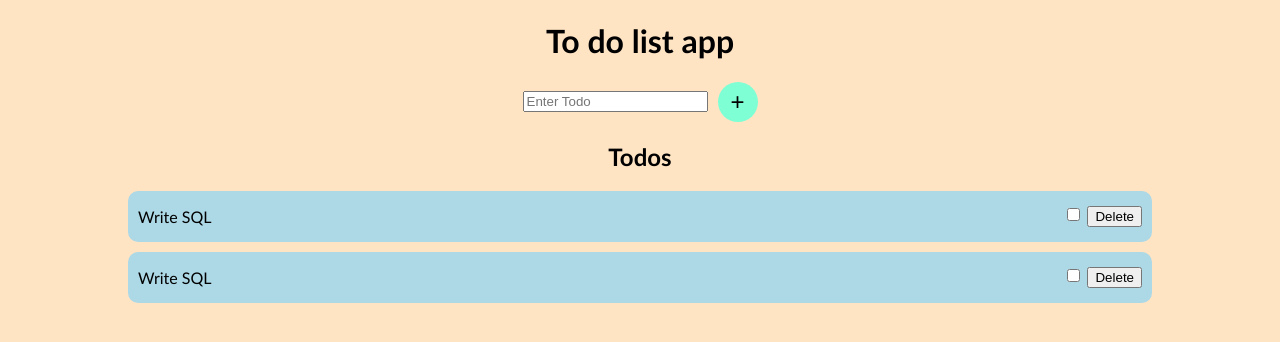
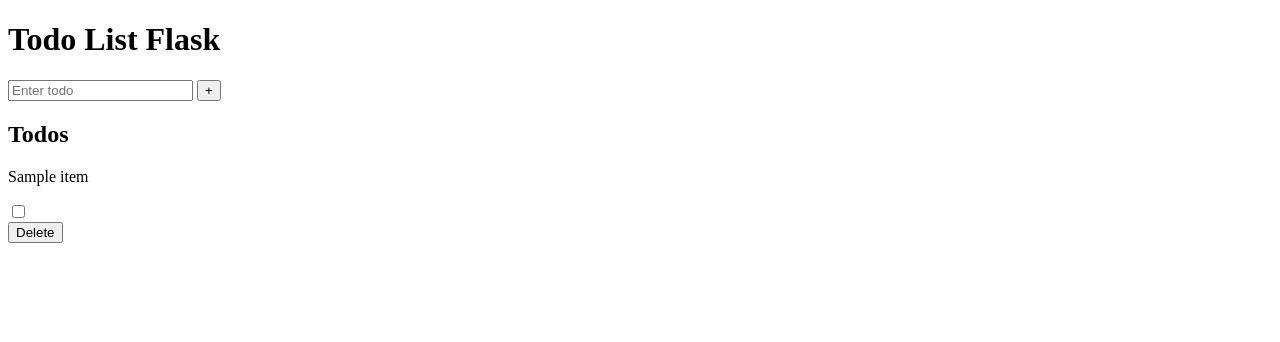
Before and after one commit to Roboteky/To_Do_list, a Flask app: template templates/index.html in a window 1280 px wide. Shown: the top 342 px of the page. Run offline with Flask 3, Linux system fonts and the light colour scheme; the template is opened without the code that fills it: most values are stand-ins (such as "Sample title", 1, 10 or a date in 2020); parts of the project's set-up code (start-up, migrations or seed data) failed here and were passed over.

Commit message:
new commit

```diff
--- a/templates/index.html
+++ b/templates/index.html
@@ -1,171 +1,36 @@
 <!DOCTYPE html>
 <html lang="en">
+
 <head>
     <meta charset="UTF-8">
     <meta name="viewport" content="width=device-width, initial-scale=1.0">
-    <title>to_do_list_app </title>
-    <style>
+    <title>Todo List Flask</title>
+    <link rel="stylesheet" href="{{ url_for('static', filename='./style.css') }}">
+</head>
 
-        body{
+<body>
+    <h1>Todo List Flask</h1>
+    <form class="input-container" action="{{ url_for('home') }}" method="POST">
+        <input type="text" placeholder="Enter todo" id="input-todo" name="todo_name">
+        <button id="add-todo">+</button>
+    </form>
+    <h2>Todos</h2>
+    <div class="todo-container">
+        {% for item in items %}
+        <div class="todo">
+            <p>{{ item.name }}</p>
+            <div class="actions">
+                <form action="{{ url_for('checked_todo', todo_id=item.id) }}" method="POST">
+                    <input type="checkbox" name="checked" {% if item.checked %}checked{% endif %}
+                        onchange="this.form.submit()">
+                </form>
+                <form action="{{ url_for('delete_todo', todo_id=item.id) }}" method="POST">
+                    <button>Delete</button>
+                </form>
+            </div>
+        </div>
+        {% endfor %}
+    </div>
+</body>
 
-            font-family: 'Trebuchet MS', 'Lucida Sans Unicode', 'Lucida Grande', 'Lucida Sans', Arial, sans-serif;
-
-            background-color: bisque;
-        }
-
-        h1,
-        h2{
-            text-align: center;
-        }
-
-        .input-container{
-            display: flex;
-
-            justify-content: center;
-
-            align-items: center;
-
-            gap: 10px;
-        }
-
-        #input-todo{
-
-            width: 250px;
-
-            height: 25px;
-
-            font-size: 1.25rem;
-
-        }
-
-        #add-todo{
-
-            height: 40px;
-
-            width: 40px;
-
-            border-radius: 20px;
-
-            border: none;
-
-            background-color: aquamarine;
-
-            font-size: 1.5rem;
-
-            cursor: pointer;
-
-
-        }
-
-        .todo-container{
-
-
-
-           width: 80vw;
-
-           margin: auto;
-
-           display: flex;
-
-           flex-direction: column;
-
-           gap: 10px;
-
-        }
-
-        .todo {
-
-           background-color: lightblue;
-
-           display: flex;
-
-
-           justify-content: space-between;
-
-           align-items: center;
-
-           border-radius: 10px;
-
-           padding: 0px 10px
-
-
-        }
-
-        .actions>form{
-
-            display: inline;
-
-            align-items: center;
-
-            gap: 10px;
-        }
-
-    </style>
-</head>
-<body>
-
-    <h1>To do list app </h1>
-
-    <form action="{{ url_for('home')}} method=" class = 'input-container' >
-
-        <input type="text" placeholder="Enter Todo" id = "input_todo" name=""todo_name">
-
-        <button id = "add-todo"> + </button>
-
-    </form>
-
-    <h2>Todos</h2>
-
-    <div class = "todo-container">
-        <div class="todo">
-
-            <p>Write SQL</p>
-
-            <div class="actions">
-
-                <form action="">
-
-                    <input type="checkbox" name="" id="">
-
-                </form>
-
-                <form action="">
-
-
-                    <button>Delete</button>
-
-                </form>
-
-            </div>
-
-        </div>
-        <div class="todo">
-
-            <p>Write SQL</p>
-
-            <div class="actions">
-
-                <form action="">
-
-                    <input type="checkbox" name="" id="">
-
-                </form>
-
-                <form action="">
-
-
-                    <button>Delete</button>
-
-                </form>
-
-            </div>
-
-        </div>
-
-    </div>
-
-
-
-
-</body>
 </html>
```
Also changed, not shown: static/style.css (added).
